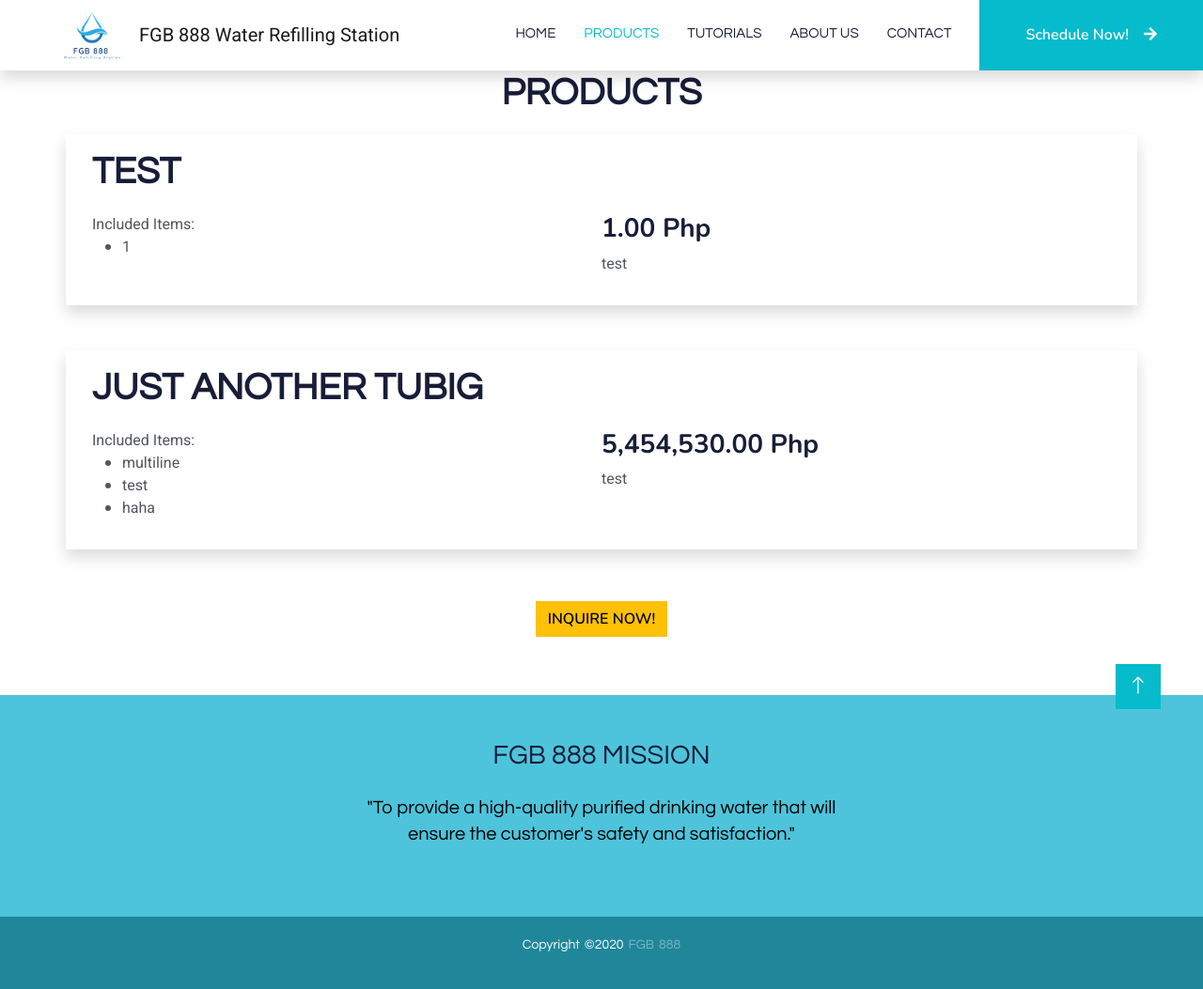
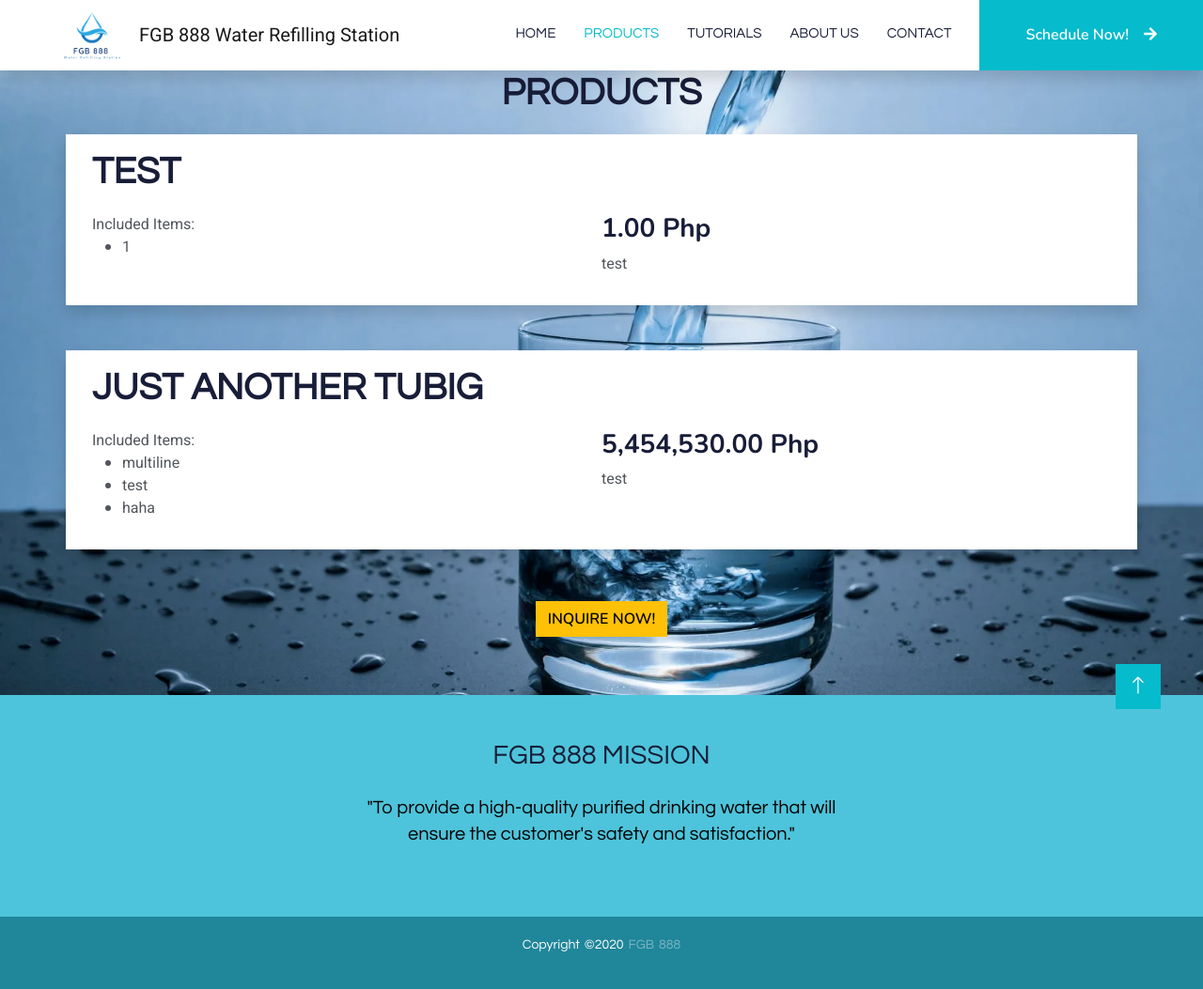
Before and after one commit to eightmoons/water_station_project, a PHP site: page /products.php in a window 1280 px wide. Shown: the whole page at 94% size. Run offline with PHP 8.4, Linux system fonts and the light colour scheme; data comes from the database, SQL or seed files in the repository; some libraries are stand-ins or nearby versions.

Commit message:
[add] background

```diff
--- /dev/null
+++ b/src/css/product-page.css
@@ -0,0 +1,22 @@
+body, html {
+    height: 100%;
+  }
+
+  .parallax {
+    /* The image used */
+    background-image: url("../img/bg-products.png");
+
+    /* Full height */
+    height: 100%;
+    width: 100%;
+
+    /* Create the parallax scrolling effect */
+    background-attachment: fixed;
+    background-position: center;
+    background-repeat: n
+
+
+
+    o-repeat;
+    background-size: cover;
+  }
--- a/src/products.php
+++ b/src/products.php
@@ -102,6 +102,7 @@ $products = $productLoader(new \lib\domain\params\LoadProductListParams());
     <link href="css/style.css" rel="stylesheet">
     <link href="css/navbar.css" rel="stylesheet">
     <link href="css/product-styles.css" rel="stylesheet">
+    <link href="css/product-page.css" rel="stylesheet">
 </head>
 
 <body>
@@ -113,7 +114,7 @@ $products = $productLoader(new \lib\domain\params\LoadProductListParams());
     <?php echo $navBar->build(2) ?>
     <!-- Navbar End -->
 
-
+    <div class="parallax">
     <main class="container" role="main">
         <h1>Products <?php echo isset($_SESSION['id']) ?'<a href="product-add.php"><span class="btn btn-success">Add Products</span></a>' : ''; ?></h1>
         <?php
@@ -126,6 +127,8 @@ $products = $productLoader(new \lib\domain\params\LoadProductListParams());
         ?>
         <h1><span class="btn btn-warning">Inquire Now!</span></h1>
     </main>
+    </div>
+
 
     <footer class="footer">
         <div class="footer-content">
```
Also changed, not shown: src/img/bg-products.png (added).
